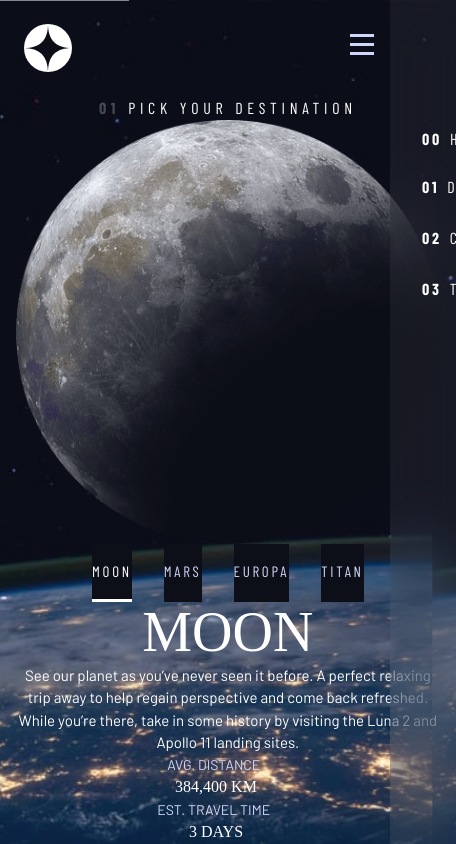
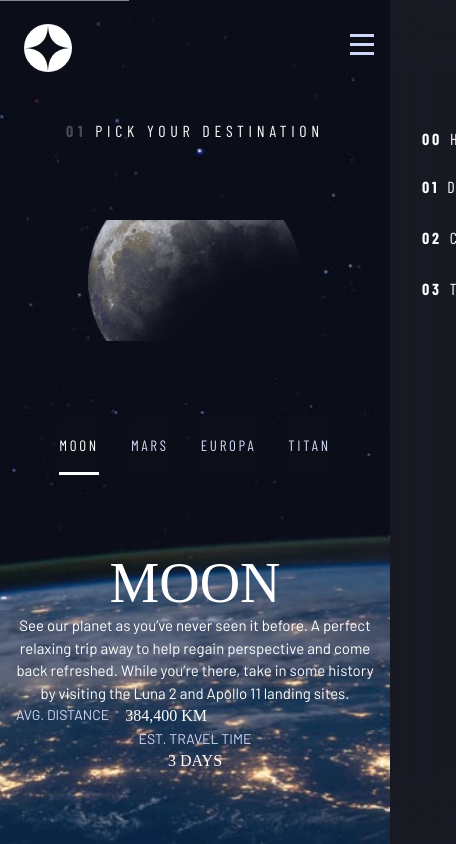
Before and after one commit to Despeerado/Frontend-mentor--space-tourism-multi-page-website, a plain HTML site: page destination.html in a window 390 px wide. Shown: the whole page, 456 px wide, since content can reach past the window. Drawn offline with nearby package versions, Linux system fonts and the light colour scheme; a web font is replaced by a local one.

Commit message:
mobile layout

```diff
--- a/destination.html
+++ b/destination.html
@@ -45,7 +45,7 @@
 			</ul>
 		</nav>
 	</header>
-	<main id="main" class="grid-container grid-container--destination">
+	<main id="main" class="grid-container grid-container--destination flow">
 
 		<h1 class="numbered-title">
 			<span aria-hidden="true">01</span>Pick your destination
@@ -62,14 +62,14 @@
 			<button aria-selected="false"
 				class="ufs-300 ff-sans-cond uppercase text-accent letter-spacing-2 bg-dark">Titan</button>
 		</div>
-		<article>
+		<article class="destination-info">
 			<h2 class="fs-800 ff-serif uppercase">Moon</h2>
 			<p>
 				See our planet as you’ve never seen it before. A perfect relaxing trip away to help
 				regain perspective and come back refreshed. While you’re there, take in some history
 				by visiting the Luna 2 and Apollo 11 landing sites.
 			</p>
-			<div>
+			<div class="destionation-meta flex">
 				<h3 class="text-accent fs-200 uppercase">Avg. distance</h3>
 				<p class="fs-500 ff-serif uppercase">384,400 km</p>
 			</div>
--- a/style.css
+++ b/style.css
@@ -156,40 +156,6 @@ select {
     padding-inline: 2em;
     margin-inline: auto;
     max-width: 80rem;
-}
-
-.grid-container {
-    text-align: center;
-    display: grid;
-    place-items: center;
-    padding-inline: 1rem;
-    /* border: 2px solid green; */
-}
-
-.grid-container * {
-    max-width: 50ch;
-}
-
-
-@media (min-width: 45em) {
-    .grid-container {
-        text-align: left;
-        column-gap: var(--container-gap, 2rem);
-        grid-template-columns: minmax(2rem, 1fr) repeat(2, minmax(0, 30rem)) minmax(2rem, 1fr);
-    }
-
-    .grid-container > *:first-child {
-        grid-column: 2;
-    }
-
-    .grid-container > *:last-child {
-        grid-column: 3;
-    }
-
-    .grid-container--home {
-        padding-bottom: max(6rem, 20vh);
-        align-items: end;
-    }
 }
 
 .sr-only {
@@ -514,3 +480,78 @@ body {
         background-image: url("./assets/home/background-home-desktop.jpg");
     }
 }
+
+/* ----------------------------- */
+/* Layout                        */
+/* ----------------------------- */
+
+.grid-container {
+    text-align: center;
+    display: grid;
+    place-items: center;
+    padding-inline: 1rem;
+    padding-bottom: 3rem;
+    /* border: 2px solid green; */
+}
+
+.grid-container * {
+    max-width: 50ch;
+}
+
+.numbered-title {
+    grid-area: title;
+}
+/* destination layout */
+
+.grid-container--destination {
+    --flow-space: 2rem;
+    grid-template-areas:
+    'title'
+    'image'
+    'tabs'
+    'content'
+}
+
+.grid-container--destination > img {
+    grid-area: image;
+    max-width: 60%;
+    height: auto;
+    aspect-ratio: 16/9;
+    object-fit: cover;
+}
+
+.grid-container--destination > .tab-list {
+    grid-area: tabs;
+}
+
+.grid-container--destination > .destination-info {
+    grid-area: content;
+}
+
+.destination-meta {
+    flex-direction: column;
+    border-top: 1px solid hsl(var(--clr-white)/.1);
+    padding-top: 2.5rem;
+    margin-top: 2.5rem;
+}
+
+@media (min-width: 45em) {
+    .grid-container {
+        text-align: left;
+        column-gap: var(--container-gap, 2rem);
+        grid-template-columns: minmax(2rem, 1fr) repeat(2, minmax(0, 30rem)) minmax(2rem, 1fr);
+    }
+
+    .grid-container > *:first-child {
+        grid-column: 2;
+    }
+
+    .grid-container > *:last-child {
+        grid-column: 3;
+    }
+
+    .grid-container--home {
+        padding-bottom: max(6rem, 20vh);
+        align-items: end;
+    }
+}
```
